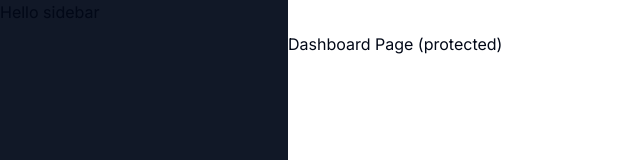
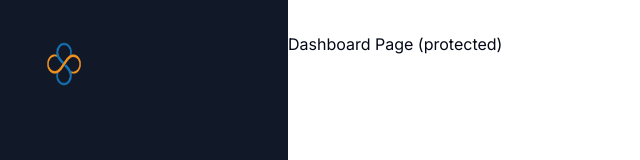
Before and after one commit to MainaJoseph/ai-dashboard, a Next.js app: page /dashboard in a window 1280 px wide. Shown: the top 160 px of the page, without its empty margins (0-640 px from the left). Built offline with nearby package versions, Linux system fonts and the light colour scheme.

Commit message:
Added a logo to sidebar

```diff
--- a/app/(dashboard)/layout.tsx
+++ b/app/(dashboard)/layout.tsx
@@ -1,4 +1,5 @@
 import Navbar from "@/components/navbar";
+import Sidebar from "@/components/sidebar";
 
 
 const DashboardLayout = async ({
@@ -10,9 +11,7 @@
   return (
     <div className="h-full relative">
       <div className="hidden h-full md:flex md:w-72 md:flex-col md:fixed md:inset-y-0 z-[80] bg-gray-900">
-        <div>
-            Hello sidebar
-        </div>
+        <Sidebar />
       </div>
       <main className="md:pl-72 pb-10">
           <Navbar />
--- a/components/navbar.tsx
+++ b/components/navbar.tsx
@@ -10,7 +10,7 @@
         <Menu />
       </Button>
       <div className='flex w-full justify-end'>
-<UserButton />
+<UserButton afterSignOutUrl='/'/>
       </div>
     </div>
   );
--- /dev/null
+++ b/components/sidebar.tsx
@@ -0,0 +1,26 @@
+"use client"
+
+import Link from "next/link";
+import Image from "next/image";
+
+const Sidebar = () => {
+  return (
+    <div className="space-y-4 py-4 flex flex-col h-full bg-[#111827] text-white" >
+    <div className="px-3 py-2 flex-1">
+        <Link href="/dashboard" className="flex items-center pl-3 mb-14">
+        <div className="relative w-20 h-20 mr-4">
+
+            <Image
+            fill
+            alt="Logo"
+            src="/logo.png"
+            />
+
+        </div>
+        </Link>
+    </div>
+    </div>
+  );
+};
+
+export default Sidebar;
```
Also changed, not shown: public/Logo.png (added).
